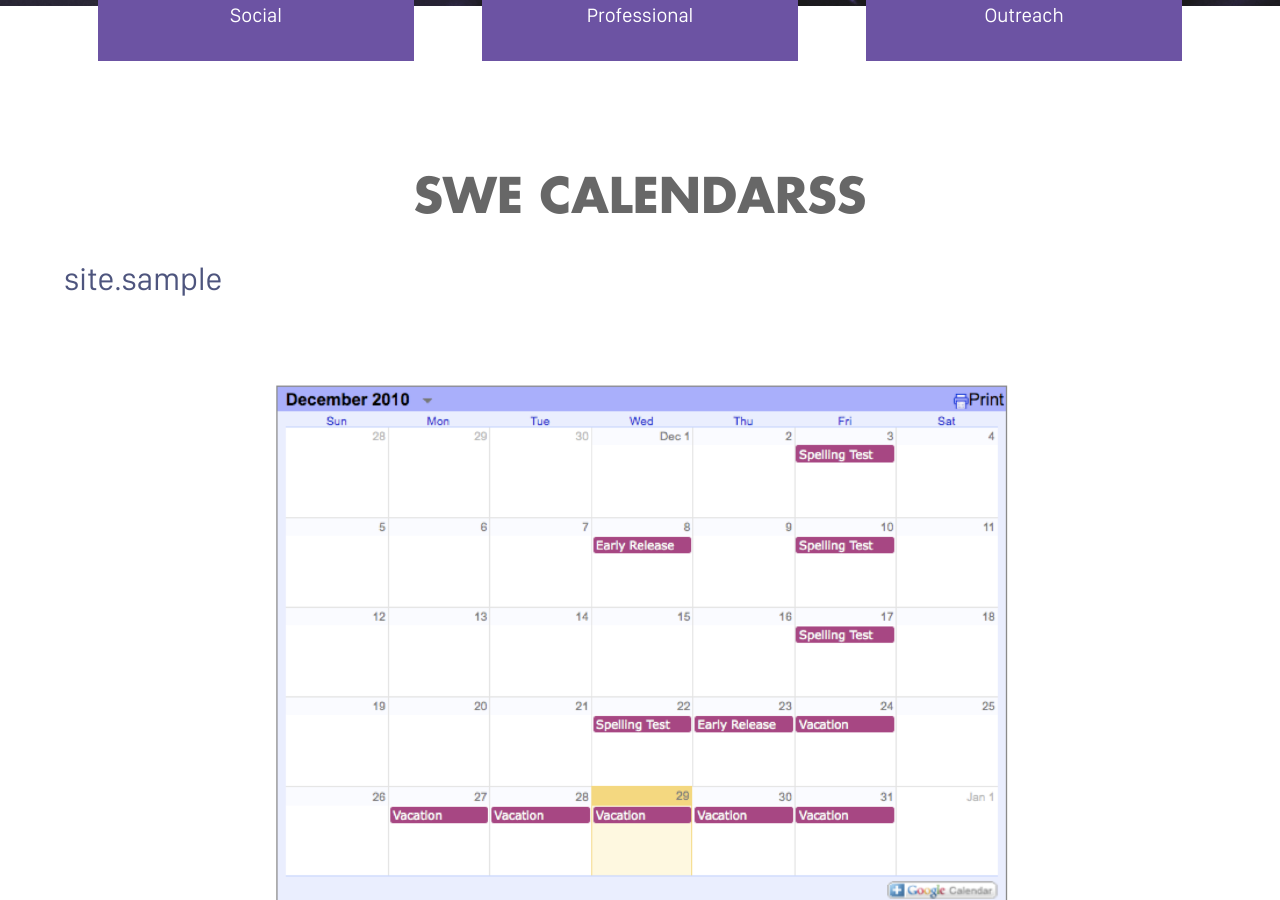
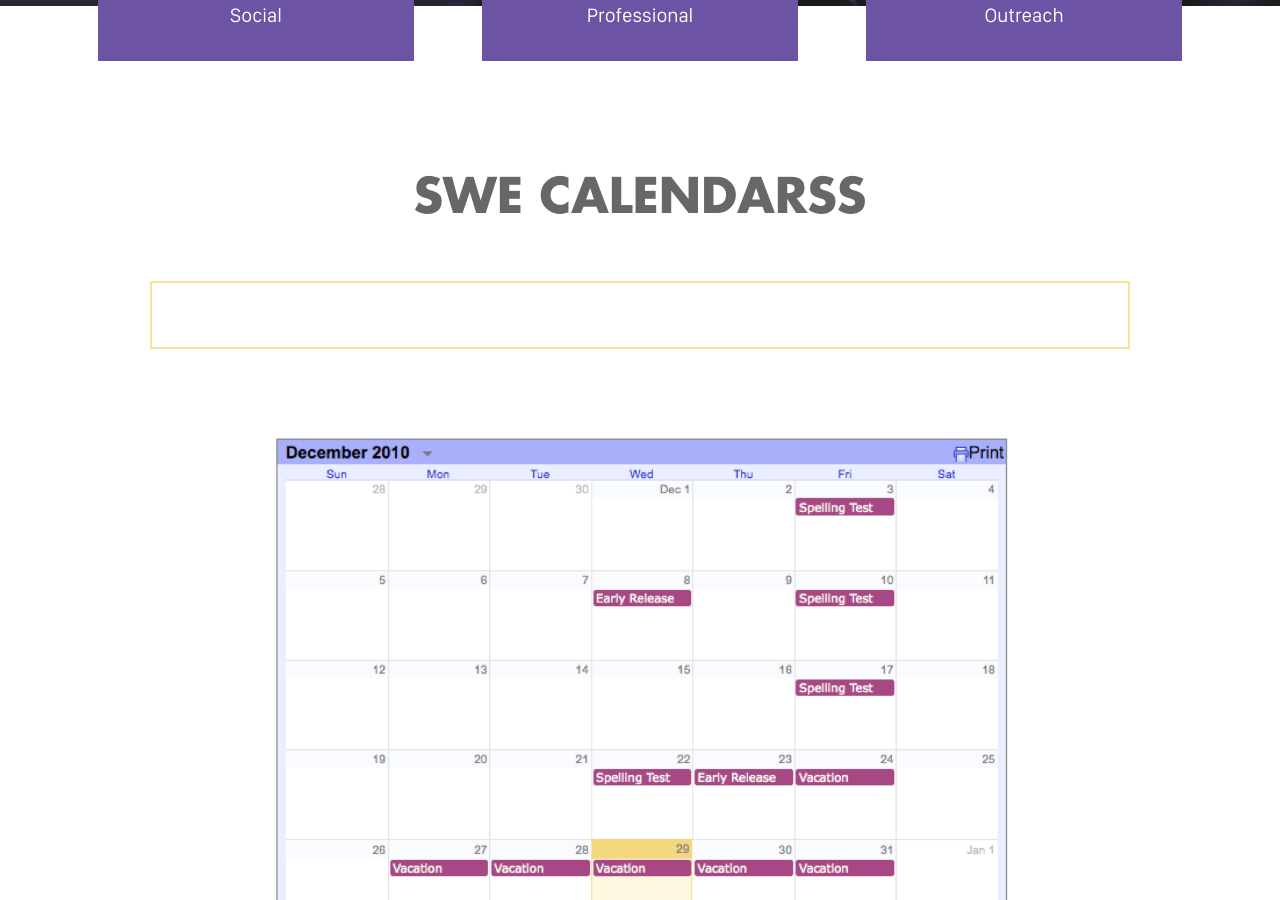
Before and after one commit to sweucsd/swe-website-old, a Jekyll site: the page built from calendar.markdown, in a window 1280 px wide and 900 px high, scrolled down 963 px. Built offline with Jekyll 4.4.1, drawn with Linux system fonts in a browser that asks for light colours; comment, search, counter and statistics services are not loaded.

Commit message:
trying siteleafind the events include

```diff
--- a/_includes/events.html
+++ b/_includes/events.html
@@ -1,7 +1,7 @@
 <center>
 <div class="events">
 
-    {% for event in index.events %}
+    {% for event in site.index.events %}
         <div class="events__row">
             <span>{{ event.event_name }} - if this comes up then it worked</span>
             <!-- <span>{{ event.event_date }}</span> -->
--- a/_layouts/calendar.html
+++ b/_layouts/calendar.html
@@ -5,9 +5,9 @@
 <main class="section main">
     <h1 class="main__title">{{ page.subtitle }}</h1>
 
-    {% comment %}{% include events.html %} {% endcomment %}
+    {% include events.html %}
 
-    <h1>site.sample {{ site.sample }}</h1>
+    <!-- <h1>site.sample {{ site.sample }}</h1> -->
 
     <hr>
 
```
